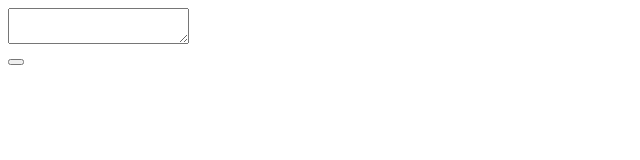
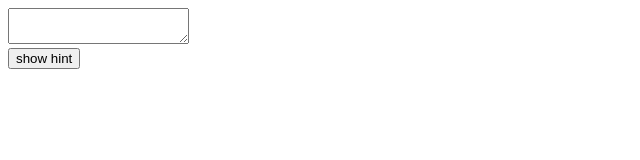
Before and after one commit to Atnameh000/React, a React (Vite) app in the folder reseting_state/: page / in a window 1280 px wide. Shown: the top 160 px of the page, without its empty margins (0-640 px from the left). Built offline with nearby package versions, Linux system fonts and the light colour scheme.

Commit message:
code correction

```diff
--- a/reseting_state/src/problem1/problem1.jsx
+++ b/reseting_state/src/problem1/problem1.jsx
@@ -18,7 +18,7 @@ export default function Display(){
       <Comp key='comp'/>
       <button
         onClick={e => setIsclick(!isclick)}
-      ></button>
+      >show hint</button>
    </div>
     );
 }
```
